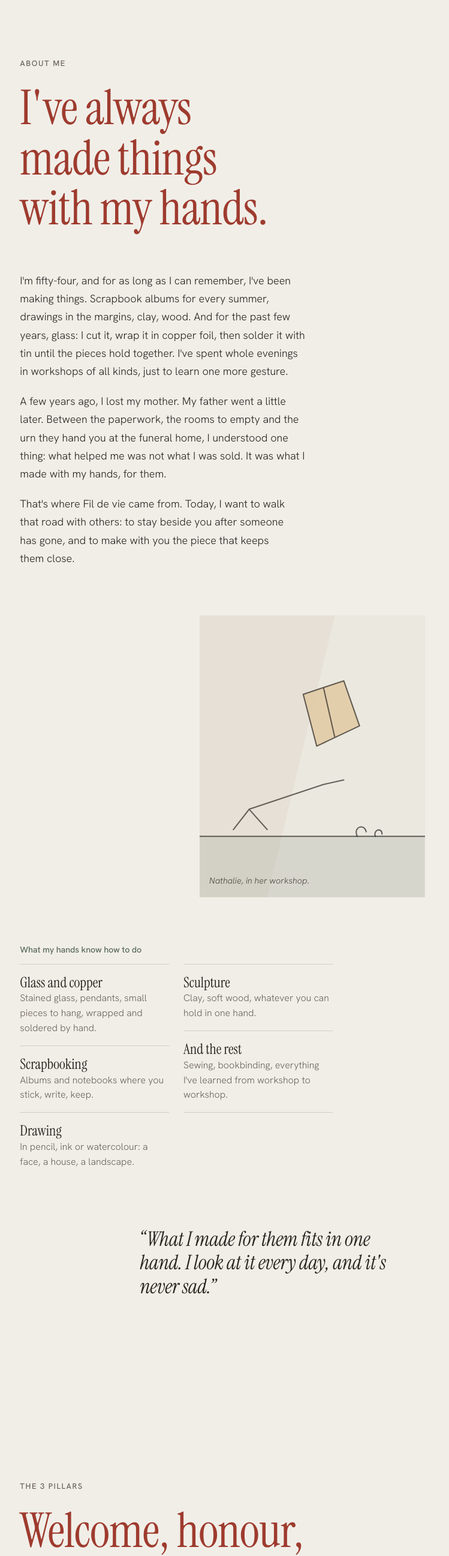
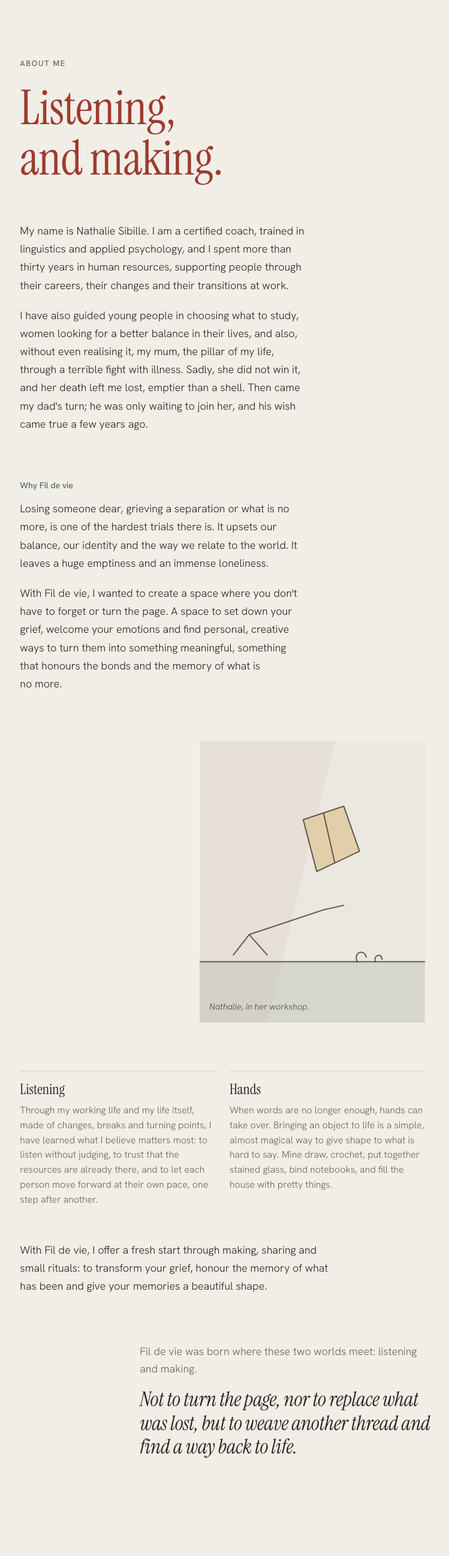
Before and after one commit to Dioshy/fil-de-vie, a plain HTML site: page index.html in a window 1280 px wide. Shown: the part 1200-3794 px from the top of the page at 60% size, without its empty margins (219-968 px from the left). Drawn offline with Linux system fonts and the light colour scheme; no server answers.

Commit message:
Publie les textes de Nathalie : Qui je suis et Mon cadre
Co-Authored-By: Claude Opus 5.5 <noreply@anthropic.com>

```diff
--- a/i18n/en.json
+++ b/i18n/en.json
@@ -33,19 +33,19 @@
     "heroNext": "Discover the support"
   },
   "nathalie": {
-    "secTitle": "I've always made things with my hands.",
-    "natTextP1": "I'm fifty-four, and for as long as I can remember, I've been making things. Scrapbook albums for every summer, drawings in the margins, clay, wood. And for the past few years, glass: I cut it, wrap it in copper foil, then solder it with tin until the pieces hold together. I've spent whole evenings in workshops of all kinds, just to learn one more gesture.",
-    "natTextP2": "A few years ago, I lost my mother. My father went a little later. Between the paperwork, the rooms to empty and the urn they hand you at the funeral home, I understood one thing: what helped me was not what I was sold. It was what I made with my hands, for them.",
-    "natTextP3": "That's where <span translate=\"no\">Fil de vie</span> came from. Today, I want to walk that road with others: to stay beside you after someone has gone, and to make with you the piece that keeps them close.",
+    "secTitle": "Listening, and making.",
+    "natTextP1": "My name is Nathalie Sibille. I am a certified coach, trained in linguistics and applied psychology, and I spent more than thirty years in human resources, supporting people through their careers, their changes and their transitions at work.",
+    "natTextP2": "I have also guided young people in choosing what to study, women looking for a better balance in their lives, and also, without even realising it, my mum, the pillar of my life, through a terrible fight with illness. Sadly, she did not win it, and her death left me lost, emptier than a shell. Then came my dad's turn; he was only waiting to join her, and his wish came true a few years ago.",
+    "natWhyTitle": "Why <span translate=\"no\">Fil de vie</span>",
+    "natWhyP1": "Losing someone dear, grieving a separation or what is no more, is one of the hardest trials there is. It upsets our balance, our identity and the way we relate to the world. It leaves a huge emptiness and an immense loneliness.",
+    "natWhyP2": "With <span translate=\"no\">Fil de vie</span>, I wanted to create a space where you don't have to forget or turn the page. A space to set down your grief, welcome your emotions and find personal, creative ways to turn them into something meaningful, something that honours the bonds and the memory of what is no more.",
     "natPhotoLabel": "Portrait: Nathalie at her workbench, a piece of amber glass held up to the window, the soldering iron resting beside her.",
     "natPhotoFigcaption": "Nathalie, in her workshop.",
-    "natHandsTitle": "What my hands know how to do",
-    "natHandsLi1": "<span>Glass and copper</span> Stained glass, pendants, small pieces to hang, wrapped and soldered by hand.",
-    "natHandsLi2": "<span>Scrapbooking</span> Albums and notebooks where you stick, write, keep.",
-    "natHandsLi3": "<span>Drawing</span> In pencil, ink or watercolour: a face, a house, a landscape.",
-    "natHandsLi4": "<span>Sculpture</span> Clay, soft wood, whatever you can hold in one hand.",
-    "natHandsLi5": "<span>And the rest</span> Sewing, bookbinding, everything I've learned from workshop to workshop.",
-    "natQuoteP": "“What I made for them fits in one hand. I look at it every day, and it's never sad.”"
+    "natEcoute": "<span>Listening</span> Through my working life and my life itself, made of changes, breaks and turning points, I have learned what I believe matters most: to listen without judging, to trust that the resources are already there, and to let each person move forward at their own pace, one step after another.",
+    "natMains": "<span>Hands</span> When words are no longer enough, hands can take over. Bringing an object to life is a simple, almost magical way to give shape to what is hard to say. Mine draw, crochet, put together stained glass, bind notebooks, and fill the house with pretty things.",
+    "natAfter": "With <span translate=\"no\">Fil de vie</span>, I offer a fresh start through making, sharing and small rituals: to transform your grief, honour the memory of what has been and give your memories a beautiful shape.",
+    "natQuoteLead": "<span translate=\"no\">Fil de vie</span> was born where these two worlds meet: listening and making.",
+    "natQuoteP": "Not to turn the page, nor to replace what was lost, but to weave another thread and find a way back to life."
   },
   "piliers": {
     "secTitle": "Welcome, honour, transform.",
@@ -79,7 +79,7 @@
     "accFirstBtn": "Book the introductory session",
     "accSub": {
       "trajetPropose": "The path I suggest",
-      "cadreClair": "A clear framework"
+      "cadreClair": "My framework"
     },
     "accWhen": {
       "premieresSemaines": "The first weeks",
@@ -109,8 +109,8 @@
     "wishLink": "Their last wish",
     "accMoreListP4": "An object, a gesture, an appointment that keeps the person present, in another way.",
     "accMoreListP5": "Finding ways to turn what you feel into something that carries meaning, often through your hands.",
+    "accFrameP": "I am a coach, not a therapist. I don't make diagnoses and I don't impose any path. If your situation calls for specialised support, I will refer you to a health professional.",
     "accFrameLi1": "What you confide in me stays between us.",
-    "accFrameLi2": "I don't replace a doctor or a psychotherapist; if needed, I'll point you towards them.",
     "accFrameLi3": "The sessions, their pace and their fee are agreed together from the start.",
     "accFrameLi4": "You can stop whenever you wish."
   },
--- a/i18n/fr.json
+++ b/i18n/fr.json
@@ -33,19 +33,19 @@
     "heroNext": "Découvrir l'accompagnement"
   },
   "nathalie": {
-    "secTitle": "J'ai toujours fait des choses de mes mains.",
-    "natTextP1": "J'ai cinquante-quatre ans, et d'aussi loin que je me souvienne, j'ai fabriqué. Des albums de scrapbooking pour chaque été, des dessins dans les marges, de la terre, du bois. Et depuis quelques années, du verre\u00a0: je le découpe, je le sertis d'un ruban de cuivre, puis je le soude à l'étain jusqu'à ce que les morceaux tiennent ensemble. J'ai passé des soirées entières dans des ateliers de toutes sortes, juste pour apprendre un geste de plus.",
-    "natTextP2": "Il y a quelques années, j'ai perdu ma mère. Mon père est parti un peu plus tard. Entre les papiers, les meubles à vider et l'urne qu'on vous tend au funérarium, j'ai compris une chose\u00a0: ce qui m'a aidée, ce n'est pas ce qu'on m'a vendu. C'est ce que j'ai fait de mes mains, pour eux.",
-    "natTextP3": "C'est de là qu'est né <span translate=\"no\">Fil de vie</span>. Aujourd'hui, je veux faire ce chemin avec d'autres\u00a0: rester à côté de vous après le départ de quelqu'un, et fabriquer avec vous la pièce qui le garde près de vous.",
+    "secTitle": "L'écoute et la création.",
+    "natTextP1": "Je m'appelle Nathalie Sibille. Coach certifiée, formée en linguistique et en psychologie appliquée, j'ai passé plus de trente ans dans les ressources humaines, à accompagner des personnes dans leurs parcours, leurs changements et leurs transitions au sein de l'entreprise.",
+    "natTextP2": "J'ai également accompagné des jeunes dans le choix de leur voie d'études, des femmes en quête d'un meilleur équilibre de vie, et aussi, sans même m'en rendre compte, ma maman, mon pilier de vie, dans un terrible combat contre la maladie. Elle ne l'a pas gagné, malheureusement, et son décès m'a laissée désemparée, plus vide qu'une coquille. Est venu ensuite le tour de mon papa, qui n'attendait que de la rejoindre, et dont le souhait a été exaucé il y a quelques années.",
+    "natWhyTitle": "Pourquoi le <span translate=\"no\">Fil de vie</span>",
+    "natWhyP1": "Perdre un être cher, faire le deuil d'une séparation ou de ce qui n'est plus est l'une des épreuves les plus difficiles qui soient. Elle bouleverse notre équilibre, notre identité et notre rapport au monde. Elle laisse un énorme vide et une immense solitude.",
+    "natWhyP2": "Avec le <span translate=\"no\">Fil de vie</span>, j'ai voulu créer un espace où l'on n'a pas à oublier ni à tourner la page. Un espace pour déposer sa peine, accueillir ses émotions et trouver des façons personnelles et créatives de les transformer en quelque chose de porteur de sens, qui honore les liens et la mémoire de ce qui n'est plus.",
     "natPhotoLabel": "Portrait : Nathalie à son établi, un morceau de verre ambre levé vers la fenêtre, le fer à souder posé à côté.",
     "natPhotoFigcaption": "Nathalie, à l'atelier.",
-    "natHandsTitle": "Ce que mes mains savent faire",
-    "natHandsLi1": "<span>Le verre et le cuivre</span> Vitraux, pendentifs, petites pièces à suspendre, serties et soudées à la main.",
-    "natHandsLi2": "<span>Le scrapbooking</span> Des albums et des carnets où l'on colle, on écrit, on garde.",
-    "natHandsLi3": "<span>Le dessin</span> Au crayon, à l'encre, à l'aquarelle\u00a0: un visage, une maison, un paysage.",
-    "natHandsLi4": "<span>La sculpture</span> La terre, le bois tendre, ce qu'on peut tenir dans une main.",
-    "natHandsLi5": "<span>Et le reste</span> La couture, la reliure, tout ce que j'ai appris d'atelier en atelier.",
-    "natQuoteP": "«\u00a0Ce que j'ai fait pour eux tient dans une main. Je le regarde tous les jours, et ce n'est jamais triste.\u00a0»"
+    "natEcoute": "<span>L'écoute</span> Au fil de mon parcours professionnel et de mon parcours de vie, fait de changements, de ruptures et de tournants, j'ai appris ce que je pense être l'essentiel\u00a0: écouter sans juger, croire que les ressources sont déjà là, et laisser chacun avancer à son propre rythme, un pas après l'autre.",
+    "natMains": "<span>Les mains</span> Quand les mots ne suffisent plus, les mains peuvent prendre le relais. Donner vie à un objet est une façon simple, presque magique, de mettre une forme sur ce qui est difficile à dire. Les miennes dessinent, crochètent, assemblent des vitraux, relient des carnets, et décorent la maison de jolis objets.",
+    "natAfter": "Avec le <span translate=\"no\">Fil de vie</span>, je propose de créer un nouvel élan à travers la création, le partage, et de petits rituels, pour transformer sa peine, honorer la mémoire de ce qui a été et donner une jolie forme à ses souvenirs.",
+    "natQuoteLead": "Le <span translate=\"no\">Fil de vie</span> est né de la rencontre de ces deux mondes\u00a0: l'écoute et la création.",
+    "natQuoteP": "Non pas pour tourner la page, ni remplacer ce qui a été perdu, mais pour tisser un autre fil et retrouver un chemin vers la vie."
   },
   "piliers": {
     "secTitle": "Accueillir, honorer, transformer.",
@@ -79,7 +79,7 @@
     "accFirstBtn": "Réserver la séance découverte",
     "accSub": {
       "trajetPropose": "Le trajet proposé",
-      "cadreClair": "Un cadre clair"
+      "cadreClair": "Mon cadre"
     },
     "accWhen": {
       "premieresSemaines": "Les premières semaines",
@@ -109,8 +109,8 @@
     "wishLink": "Son dernier souhait",
     "accMoreListP4": "Un objet, un geste, un rendez-vous qui garde la personne présente, autrement.",
     "accMoreListP5": "Trouver les moyens de transformer ce qu'on ressent en quelque chose de porteur de sens, souvent par les mains.",
+    "accFrameP": "Je suis coach, pas thérapeute. Je ne pose pas de diagnostic et je n'impose aucun parcours. Si votre situation demande un accompagnement spécialisé, je vous oriente vers un professionnel de santé.",
     "accFrameLi1": "Ce que vous me confiez reste entre nous.",
-    "accFrameLi2": "Je ne remplace ni un médecin ni un psychothérapeute\u00a0; si c'est nécessaire, je vous oriente vers eux.",
     "accFrameLi3": "Les séances, leur rythme et leur tarif sont posés ensemble dès le départ.",
     "accFrameLi4": "Vous pouvez arrêter quand vous le souhaitez."
   },
--- a/index.html
+++ b/index.html
@@ -110,13 +110,18 @@
 
   <header class="sec-head" data-fade>
     <p data-i18n="nav.about" class="sec-label">Qui je suis</p>
-    <h2 data-i18n="nathalie.secTitle" id="nat-title" class="sec-title">J'ai toujours fait des choses de mes mains.</h2>
+    <h2 data-i18n="nathalie.secTitle" id="nat-title" class="sec-title">L'écoute et la création.</h2>
   </header>
 
   <div class="nat-text" data-fade>
-    <p data-i18n="nathalie.natTextP1">J'ai cinquante-quatre ans, et d'aussi loin que je me souvienne, j'ai fabriqué. Des albums de scrapbooking pour chaque été, des dessins dans les marges, de la terre, du bois. Et depuis quelques années, du verre&nbsp;: je le découpe, je le sertis d'un ruban de cuivre, puis je le soude à l'étain jusqu'à ce que les morceaux tiennent ensemble. J'ai passé des soirées entières dans des ateliers de toutes sortes, juste pour apprendre un geste de plus.</p>
-    <p data-i18n="nathalie.natTextP2">Il y a quelques années, j'ai perdu ma mère. Mon père est parti un peu plus tard. Entre les papiers, les meubles à vider et l'urne qu'on vous tend au funérarium, j'ai compris une chose&nbsp;: ce qui m'a aidée, ce n'est pas ce qu'on m'a vendu. C'est ce que j'ai fait de mes mains, pour eux.</p>
-    <p data-i18n-html="nathalie.natTextP3">C'est de là qu'est né <span translate="no">Fil de vie</span>. Aujourd'hui, je veux faire ce chemin avec d'autres&nbsp;: rester à côté de vous après le départ de quelqu'un, et fabriquer avec vous la pièce qui le garde près de vous.</p>
+    <p data-i18n="nathalie.natTextP1">Je m'appelle Nathalie Sibille. Coach certifiée, formée en linguistique et en psychologie appliquée, j'ai passé plus de trente ans dans les ressources humaines, à accompagner des personnes dans leurs parcours, leurs changements et leurs transitions au sein de l'entreprise.</p>
+    <p data-i18n="nathalie.natTextP2">J'ai également accompagné des jeunes dans le choix de leur voie d'études, des femmes en quête d'un meilleur équilibre de vie, et aussi, sans même m'en rendre compte, ma maman, mon pilier de vie, dans un terrible combat contre la maladie. Elle ne l'a pas gagné, malheureusement, et son décès m'a laissée désemparée, plus vide qu'une coquille. Est venu ensuite le tour de mon papa, qui n'attendait que de la rejoindre, et dont le souhait a été exaucé il y a quelques années.</p>
+  </div>
+
+  <div class="nat-why" data-fade>
+    <h3 data-i18n-html="nathalie.natWhyTitle" class="nat-hands-title">Pourquoi le <span translate="no">Fil de vie</span></h3>
+    <p data-i18n="nathalie.natWhyP1">Perdre un être cher, faire le deuil d'une séparation ou de ce qui n'est plus est l'une des épreuves les plus difficiles qui soient. Elle bouleverse notre équilibre, notre identité et notre rapport au monde. Elle laisse un énorme vide et une immense solitude.</p>
+    <p data-i18n-html="nathalie.natWhyP2">Avec le <span translate="no">Fil de vie</span>, j'ai voulu créer un espace où l'on n'a pas à oublier ni à tourner la page. Un espace pour déposer sa peine, accueillir ses émotions et trouver des façons personnelles et créatives de les transformer en quelque chose de porteur de sens, qui honore les liens et la mémoire de ce qui n'est plus.</p>
   </div>
 
   <figure data-i18n-attr="aria-label:nathalie.natPhotoLabel" class="nat-photo" data-slot="photo" role="img" data-thread="around" data-thread-side="left" data-thread-clear="8" data-thread-min="768" data-thread-tie="overhand" data-thread-knot-size="48" data-thread-knot-size-narrow="40" data-thread-tie-narrow="rail"
@@ -136,18 +141,16 @@
   </figure>
 
   <div class="nat-hands" data-fade>
-    <h3 data-i18n="nathalie.natHandsTitle" class="nat-hands-title">Ce que mes mains savent faire</h3>
     <ul>
-      <li data-i18n-html="nathalie.natHandsLi1"><span>Le verre et le cuivre</span> Vitraux, pendentifs, petites pièces à suspendre, serties et soudées à la main.</li>
-      <li data-i18n-html="nathalie.natHandsLi2"><span>Le scrapbooking</span> Des albums et des carnets où l'on colle, on écrit, on garde.</li>
-      <li data-i18n-html="nathalie.natHandsLi3"><span>Le dessin</span> Au crayon, à l'encre, à l'aquarelle&nbsp;: un visage, une maison, un paysage.</li>
-      <li data-i18n-html="nathalie.natHandsLi4"><span>La sculpture</span> La terre, le bois tendre, ce qu'on peut tenir dans une main.</li>
-      <li data-i18n-html="nathalie.natHandsLi5"><span>Et le reste</span> La couture, la reliure, tout ce que j'ai appris d'atelier en atelier.</li>
+      <li data-i18n-html="nathalie.natEcoute"><span>L'écoute</span> Au fil de mon parcours professionnel et de mon parcours de vie, fait de changements, de ruptures et de tournants, j'ai appris ce que je pense être l'essentiel&nbsp;: écouter sans juger, croire que les ressources sont déjà là, et laisser chacun avancer à son propre rythme, un pas après l'autre.</li>
+      <li data-i18n-html="nathalie.natMains"><span>Les mains</span> Quand les mots ne suffisent plus, les mains peuvent prendre le relais. Donner vie à un objet est une façon simple, presque magique, de mettre une forme sur ce qui est difficile à dire. Les miennes dessinent, crochètent, assemblent des vitraux, relient des carnets, et décorent la maison de jolis objets.</li>
     </ul>
+    <p data-i18n-html="nathalie.natAfter" class="nat-after">Avec le <span translate="no">Fil de vie</span>, je propose de créer un nouvel élan à travers la création, le partage, et de petits rituels, pour transformer sa peine, honorer la mémoire de ce qui a été et donner une jolie forme à ses souvenirs.</p>
   </div>
 
   <blockquote class="nat-quote" data-fade>
-    <p data-i18n="nathalie.natQuoteP">«&nbsp;Ce que j'ai fait pour eux tient dans une main. Je le regarde tous les jours, et ce n'est jamais triste.&nbsp;»</p>
+    <p data-i18n-html="nathalie.natQuoteLead" class="nat-quote-lead">Le <span translate="no">Fil de vie</span> est né de la rencontre de ces deux mondes&nbsp;: l'écoute et la création.</p>
+    <p data-i18n="nathalie.natQuoteP">Non pas pour tourner la page, ni remplacer ce qui a été perdu, mais pour tisser un autre fil et retrouver un chemin vers la vie.</p>
   </blockquote>
 </section>
 <!-- /ws:nathalie -->
@@ -286,10 +289,10 @@
   </div>
 
   <div class="acc-frame" id="cadre" data-fade>
-    <h3 data-i18n="accompagnement.accSub.cadreClair" class="acc-sub">Un cadre clair</h3>
+    <h3 data-i18n="accompagnement.accSub.cadreClair" class="acc-sub">Mon cadre</h3>
+    <p data-i18n="accompagnement.accFrameP" class="acc-frame-p">Je suis coach, pas thérapeute. Je ne pose pas de diagnostic et je n'impose aucun parcours. Si votre situation demande un accompagnement spécialisé, je vous oriente vers un professionnel de santé.</p>
     <ul data-fill>
       <li data-i18n="accompagnement.accFrameLi1">Ce que vous me confiez reste entre nous.</li>
-      <li data-i18n="accompagnement.accFrameLi2">Je ne remplace ni un médecin ni un psychothérapeute&nbsp;; si c'est nécessaire, je vous oriente vers eux.</li>
       <li data-i18n="accompagnement.accFrameLi3">Les séances, leur rythme et leur tarif sont posés ensemble dès le départ.</li>
       <li data-i18n="accompagnement.accFrameLi4">Vous pouvez arrêter quand vous le souhaitez.</li>
     </ul>
--- a/styles/accompagnement.css
+++ b/styles/accompagnement.css
@@ -260,6 +260,7 @@
 
 /* Un cadre clair */
 #accompagnement .acc-frame { margin-top: clamp(4rem, 10vh, 7rem); padding-top: var(--space-3); border-top: 1px solid var(--line); scroll-margin-top: calc(var(--bar-h, 4rem) + var(--space-3)); }
+#accompagnement .acc-frame-p { max-width: 56ch; margin: 0 0 var(--space-3); font-weight: 300; font-size: 1.125rem; line-height: 1.6; }
 #accompagnement .acc-frame ul { list-style: none; margin: 0; padding: 0; display: grid; gap: .6rem; max-width: 56ch; }
 #accompagnement .acc-frame li { position: relative; padding-left: 1.1rem; font-weight: 300; font-size: 1.0625rem; line-height: 1.55; }
 #accompagnement .acc-frame li::before { content: ""; position: absolute; left: 0; top: .7em; width: .4rem; height: .4rem; border-radius: 50%; background: var(--accent); }
--- a/styles/nathalie.css
+++ b/styles/nathalie.css
@@ -1,4 +1,4 @@
-/* Qui je suis: Nathalie, in her own words. A letter, then her hands, then one line she keeps. */
+/* Qui je suis: Nathalie, in her own words. Who she is, why Fil de vie, listening and hands, then the line it all comes to. */
 #nathalie .nat-text {
   margin-top: var(--space-5);
   max-width: 52ch;
@@ -9,6 +9,18 @@
   line-height: 1.68;
 }
 #nathalie .nat-text p + p { margin-top: 1.1em; }
+
+/* Why Fil de vie: the same letter voice, under a small sage heading */
+#nathalie .nat-why {
+  margin-top: clamp(4rem, 10vh, 7rem);
+  max-width: 52ch;
+}
+#nathalie .nat-why p {
+  font-weight: 300;
+  font-size: 1.125rem;
+  line-height: 1.68;
+}
+#nathalie .nat-why p + p { margin-top: 1.1em; }
 
 #nathalie .nat-photo {
   position: relative;
@@ -34,7 +46,7 @@
   color: color-mix(in srgb, var(--ink) 80%, var(--surface));
 }
 
-/* Her crafts: a plain list, the name of each in the display italic */
+/* Listening and hands: two ruled panels, the name of each in the display face */
 #nathalie .nat-hands {
   margin-top: clamp(4rem, 10vh, 7rem);
   max-width: 52ch;
@@ -69,20 +81,41 @@
   color: var(--ink);
 }
 
+#nathalie .nat-hands li span { margin-bottom: .35em; }
+#nathalie .nat-after {
+  margin-top: var(--space-4);
+  max-width: 52ch;
+  font-weight: 300;
+  font-size: 1.125rem;
+  line-height: 1.68;
+}
+
 #nathalie .nat-quote {
   margin: clamp(4rem, 10vh, 7rem) 0 0;
-  max-width: 30ch;
+  max-width: 32ch;
   font-family: var(--font-display);
   font-style: italic;
   font-size: var(--step-2);
   line-height: 1.18;
   letter-spacing: -0.01em;
 }
+/* The sentence that leads into it, in the letter voice */
+#nathalie .nat-quote .nat-quote-lead {
+  margin-bottom: var(--space-2);
+  font-family: var(--font-body);
+  font-style: normal;
+  font-weight: 300;
+  font-size: 1.125rem;
+  line-height: 1.6;
+  letter-spacing: 0;
+  color: var(--muted);
+}
 
 @media (min-width: 64rem) {
-  #nathalie .nat-text { grid-column: 3 / 8; }
+  #nathalie .nat-text, #nathalie .nat-why { grid-column: 3 / 8; }
   #nathalie .nat-photo { grid-column: 6 / 10; justify-self: stretch; width: auto; }
-  #nathalie .nat-hands { grid-column: 3 / 9; }
+  #nathalie .nat-hands { grid-column: 3 / 10; max-width: none; }
+  #nathalie .nat-hands li:last-child { border-bottom: 0; }
   #nathalie .nat-hands ul { columns: 2; column-gap: var(--cols-gap); }
   #nathalie .nat-hands li { break-inside: avoid; border-bottom: 0; }
   #nathalie .nat-quote { grid-column: 5 / 11; }
```
Also changed, not shown: i18n/nl.json (+13 -13 lines).
